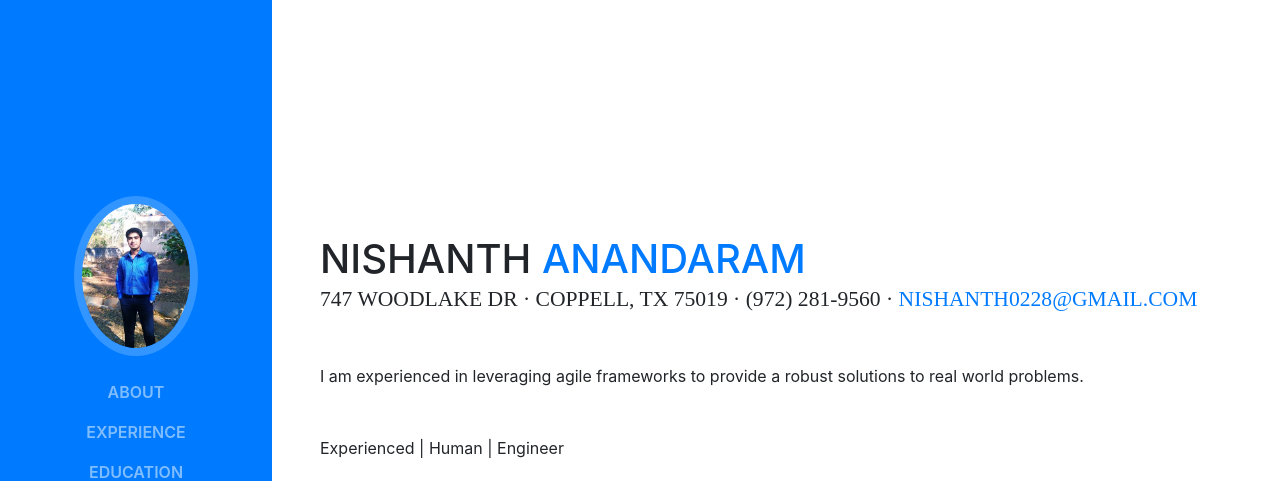
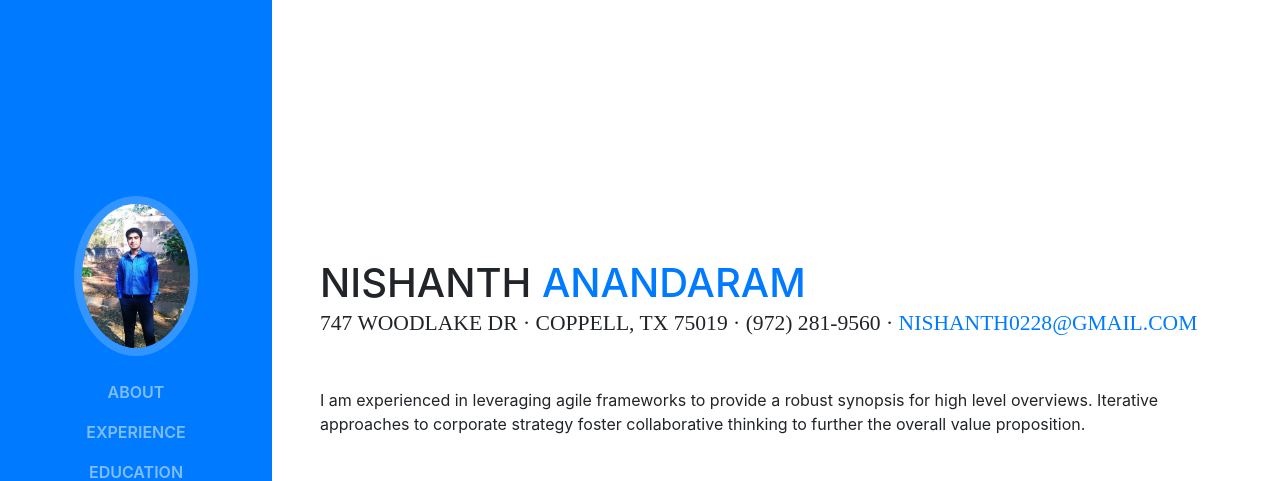
Before and after one commit to nishanthanandaram/nishanthanandaram.github.io, a website with bundled scripts: page index.html in a window 1280 px wide. Shown: the top 481 px of the page. Built offline with nearby package versions, Linux system fonts and the light colour scheme; a web font is replaced by a local one.

Commit message:
Resume Edits

```diff
--- a/index.html
+++ b/index.html
@@ -71,8 +71,7 @@
           <div class="subheading mb-5">747 Woodlake Dr · Coppell, TX 75019 · (972) 281-9560 ·
             <a href="mailto:name@email.com">nishanth0228@gmail.com</a>
           </div>
-          <p class="mb-5">I am experienced in leveraging agile frameworks to provide a robust solutions to real world problems.</p>
-		  <p class="mb-5">Experienced | Human | Engineer</p>
+          <p class="mb-5">I am experienced in leveraging agile frameworks to provide a robust synopsis for high level overviews. Iterative approaches to corporate strategy foster collaborative thinking to further the overall value proposition.</p>
           <ul class="list-inline list-social-icons mb-0">
             <li class="list-inline-item">
               <a href="https://www.facebook.com/nishanth.anand.14" target="_blank">
```
